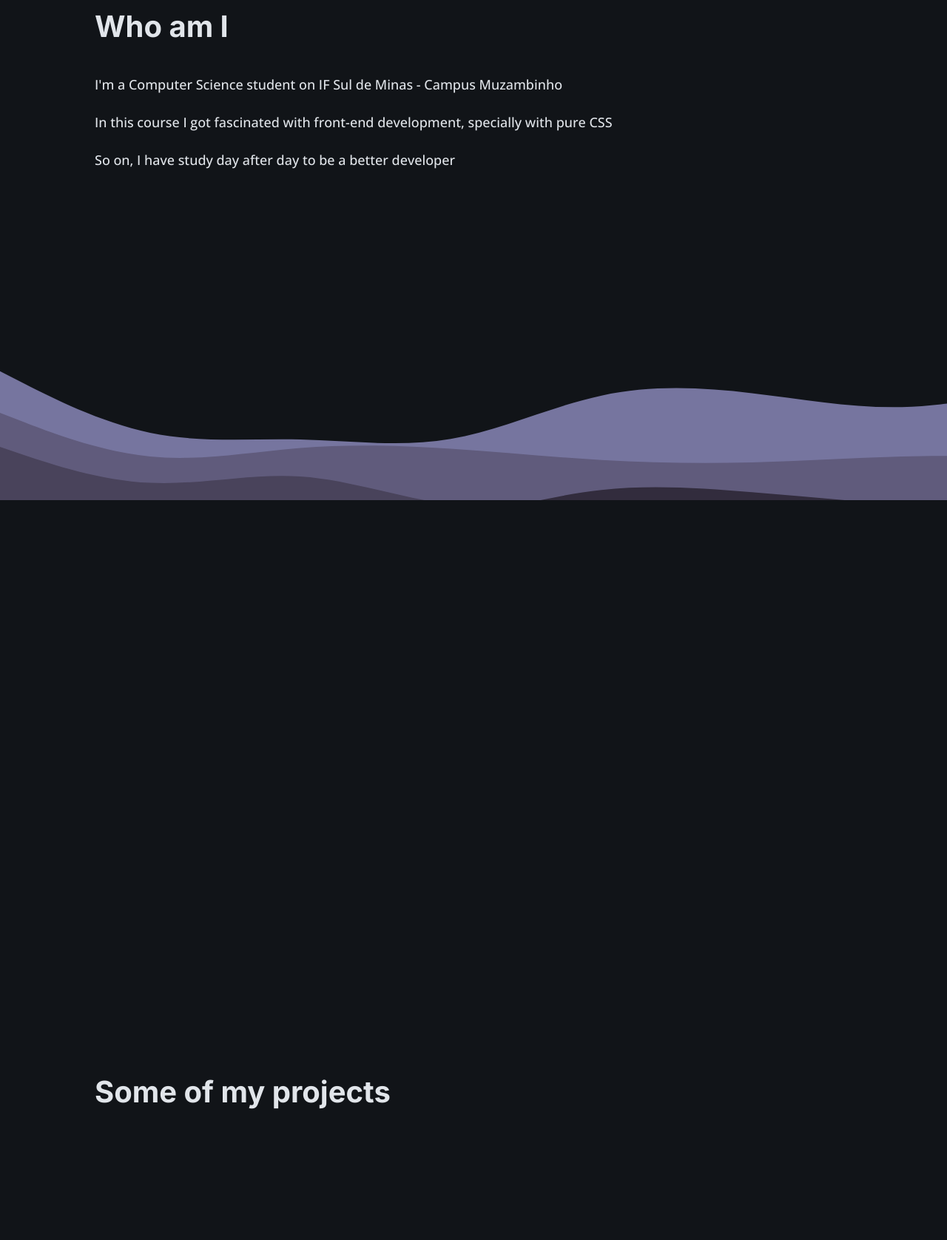
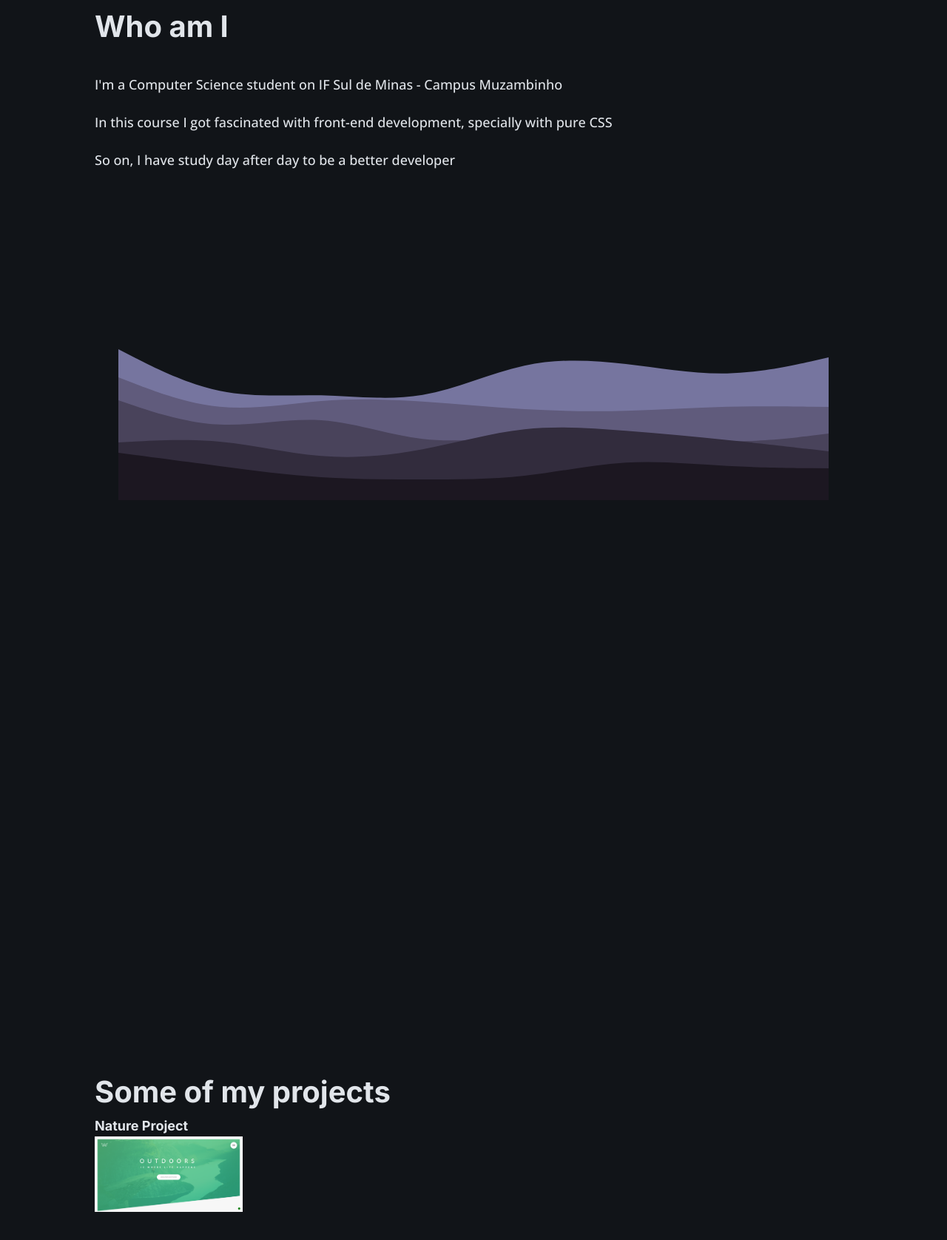
Before and after one commit to Vattghern203/portfolio_vatt, a website: page index.html in a window 1280 px wide. Shown: the part 1680-3356 px from the top of the page at 74% size. Drawn offline with nearby package versions, Linux system fonts and the light colour scheme.

```diff
--- a/index.html
+++ b/index.html
@@ -65,11 +65,43 @@
                 <p class="about__p">
                     So on, I have study day after day to be a better developer
                 </p>
+
+
             </article>
-
-            <div class="about__img-wrapper">
-
-            </div>
+            <svg class="about__svg hidden" data-animation="" width="960" height="540" viewBox="0 0 960 540" fill="none" xmlns="http://www.w3.org/2000/svg">
+                <g id="waves" clip-path="url(#clip0_1_2)">
+                    <g id="wave-05">
+                        <path id="wave-05_2"
+                            d="M0 336L22.8 347.7C45.7 359.3 91.3 382.7 137 392.2C182.7 401.7 228.3 397.3 274 398.3C319.7 399.3 365.3 405.7 411.2 397.8C457 390 503 368 548.8 358.2C594.7 348.3 640.3 350.7 686 356C731.7 361.3 777.3 369.7 823 368.7C868.7 367.7 914.3 357.3 937.2 352.2L960 347V541H937.2C914.3 541 868.7 541 823 541C777.3 541 731.7 541 686 541C640.3 541 594.7 541 548.8 541C503 541 457 541 411.2 541C365.3 541 319.7 541 274 541C228.3 541 182.7 541 137 541C91.3 541 45.7 541 22.8 541H0V336Z"
+                            fill="#76759F" />
+                    </g>
+                    <g id="wave-04">
+                        <path id="wave-04_2"
+                            d="M0 374L22.8 382.8C45.7 391.7 91.3 409.3 137 413.8C182.7 418.3 228.3 409.7 274 406C319.7 402.3 365.3 403.7 411.2 406.7C457 409.7 503 414.3 548.8 417C594.7 419.7 640.3 420.3 686 419.2C731.7 418 777.3 415 823 413.8C868.7 412.7 914.3 413.3 937.2 413.7L960 414V541H937.2C914.3 541 868.7 541 823 541C777.3 541 731.7 541 686 541C640.3 541 594.7 541 548.8 541C503 541 457 541 411.2 541C365.3 541 319.7 541 274 541C228.3 541 182.7 541 137 541C91.3 541 45.7 541 22.8 541H0V374Z"
+                            fill="#605B7C" />
+                    </g>
+                    <g id="wave-03">
+                        <path id="wave-03_2"
+                            d="M0 405L22.8 412.7C45.7 420.3 91.3 435.7 137 437.8C182.7 440 228.3 429 274 432C319.7 435 365.3 452 411.2 457.3C457 462.7 503 456.3 548.8 452.2C594.7 448 640.3 446 686 448.8C731.7 451.7 777.3 459.3 823 460.3C868.7 461.3 914.3 455.7 937.2 452.8L960 450V541H937.2C914.3 541 868.7 541 823 541C777.3 541 731.7 541 686 541C640.3 541 594.7 541 548.8 541C503 541 457 541 411.2 541C365.3 541 319.7 541 274 541C228.3 541 182.7 541 137 541C91.3 541 45.7 541 22.8 541H0V405Z"
+                            fill="#49435B" />
+                    </g>
+                    <g id="wave-02">
+                        <path id="wave-02_2"
+                            d="M0 462L22.8 460.7C45.7 459.3 91.3 456.7 137 461C182.7 465.3 228.3 476.7 274 480.3C319.7 484 365.3 480 411.2 471.3C457 462.7 503 449.3 548.8 444.3C594.7 439.3 640.3 442.7 686 446.3C731.7 450 777.3 454 823 458.7C868.7 463.3 914.3 468.7 937.2 471.3L960 474V541H937.2C914.3 541 868.7 541 823 541C777.3 541 731.7 541 686 541C640.3 541 594.7 541 548.8 541C503 541 457 541 411.2 541C365.3 541 319.7 541 274 541C228.3 541 182.7 541 137 541C91.3 541 45.7 541 22.8 541H0V462Z"
+                            fill="#322C3D" />
+                    </g>
+                    <g id="wave-01">
+                        <path id="wave-01_2"
+                            d="M0 476L22.8 479C45.7 482 91.3 488 137 494C182.7 500 228.3 506 274 509C319.7 512 365.3 512 411.2 512C457 512 503 512 548.8 507C594.7 502 640.3 492 686 489.3C731.7 486.7 777.3 491.3 823 493.8C868.7 496.3 914.3 496.7 937.2 496.8L960 497V541H937.2C914.3 541 868.7 541 823 541C777.3 541 731.7 541 686 541C640.3 541 594.7 541 548.8 541C503 541 457 541 411.2 541C365.3 541 319.7 541 274 541C228.3 541 182.7 541 137 541C91.3 541 45.7 541 22.8 541H0V476Z"
+                            fill="#1C1721" />
+                    </g>
+                </g>
+                <defs>
+                    <clipPath id="clip0_1_2">
+                        <rect width="960" height="540" fill="white" />
+                    </clipPath>
+                </defs>
+            </svg>
         </section>
 
         <section id="projects" class="wrapper__content">
@@ -77,6 +109,24 @@
                 Some of my projects
             </h2>
 
+            <article class="projects__wrapper">
+                <div class="projects__card">
+                    <h4 class="card__title">
+                        Nature Project
+                    </h4>
+
+                    <div class="card__thumb-wrapper">
+                        <img src="./src/assets/thumbs/Captura de tela 2023-08-06 102038.png" alt="" class="card__thumb">
+                    </div>
+                </div>
+
+                <div class="card__back">
+                    <p class="card__description"></p>
+
+                    <a href="https://advanced-css-nature-project.vercel.app/
+                    " class="card__link"></a>
+                </div>
+            </article>
 
         </section>
         <section class="wrapper__content">
--- a/src/assets/css/_animations.css
+++ b/src/assets/css/_animations.css
@@ -52,8 +52,21 @@
     }
 }
 
-#wave-01 {
-    animation: waveUp .2s infinite ease-in-out;
+@keyframes waves {
+    0% {
+        bottom: -50%;
+        left: -25%;
+    }
+
+    50% {
+        bottom: 0;
+        left: 0;
+    }
+
+    100% {
+        bottom: -50%;
+        right: 25%;
+    }
 }
 
 .wave-up {
@@ -62,3 +75,7 @@
     animation-fill-mode: forwards;
     animation-duration: 4s;
 }
+
+#wave-01_2, #wave-02 {
+    animation: waves 4s infinite ease;
+}
--- a/src/assets/css/_layout.css
+++ b/src/assets/css/_layout.css
@@ -114,12 +114,30 @@
 
 /* About */
 .about {
-    transition: transform .8s ease-in-out;
-    background-image: url(../img/waves.svg);
-    background-size: cover;
-    background-position-y: calc(10% + 10vw);
-    background-repeat: no-repeat;
+    position: relative;
+}
 
+.about__svg {
+    position: absolute;
+    bottom: 0;
+    left: 0;
+}
+
+/* Projects */
+.card__thumb-wrapper {
+    width: fit-content;
+    overflow: hidden;
+}
+
+.card__thumb {
+    object-fit: cover;
+    overflow: hidden;
+    width: 20rem;
+    transition: transform .4s ease-in;
+}
+
+.card__thumb:hover {
+    scale: 1.2;
 }
 
 
--- a/src/assets/css/_typography.css
+++ b/src/assets/css/_typography.css
@@ -12,7 +12,7 @@
 
 /* HEADER */
 .header {
-    font-size: 1.65rem;
+    font-size: clamp(.8rem, 1.65rem, 2.44rem);
 }
 
 .navigation__list { font-weight: 500; }
--- a/src/assets/css/_utilities.css
+++ b/src/assets/css/_utilities.css
@@ -23,6 +23,10 @@
     transform: translateX(0rem);
 }
 
+.show[data-animation="slide-up"] {
+    transform: translateY(-50%);
+}
+
 .show {
     opacity: 1;
     pointer-events: all;
```
Also changed, not shown: src/assets/thumbs/Captura de tela 2023-08-06 102038.png (added).
